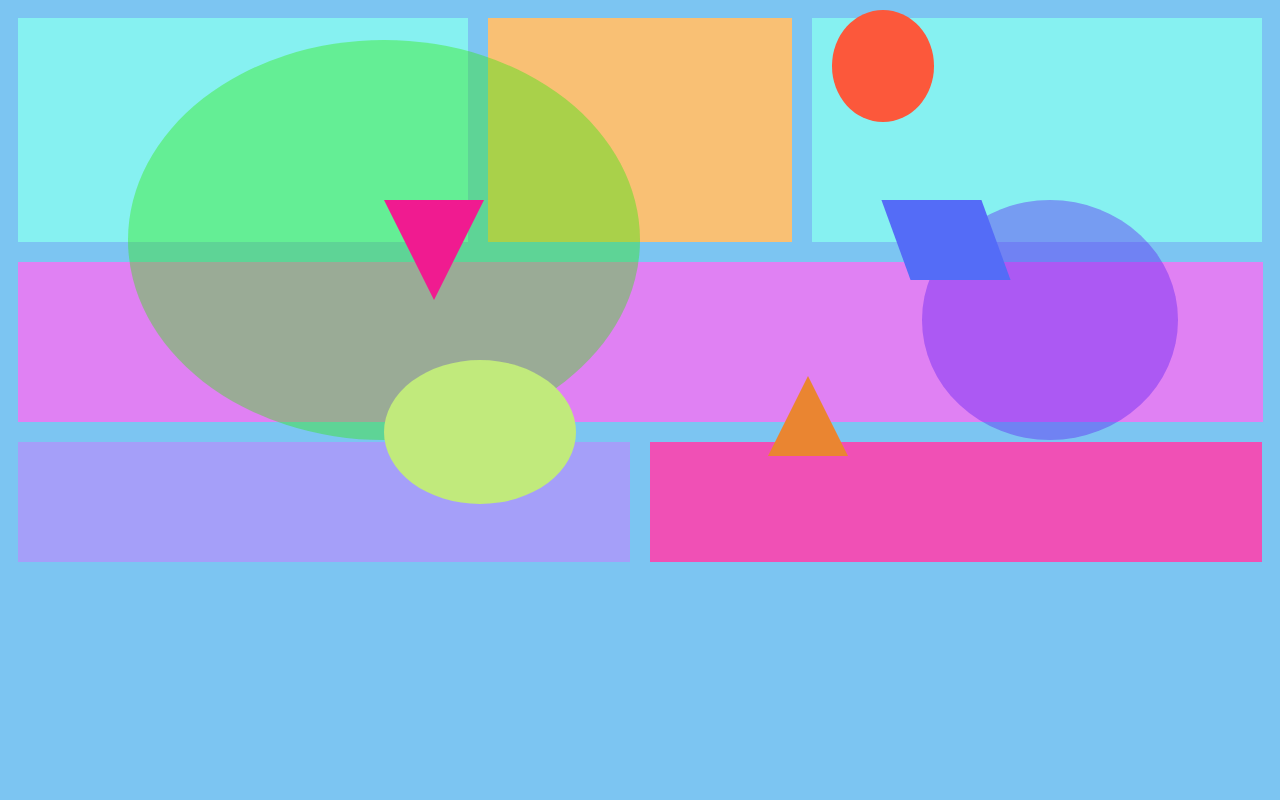
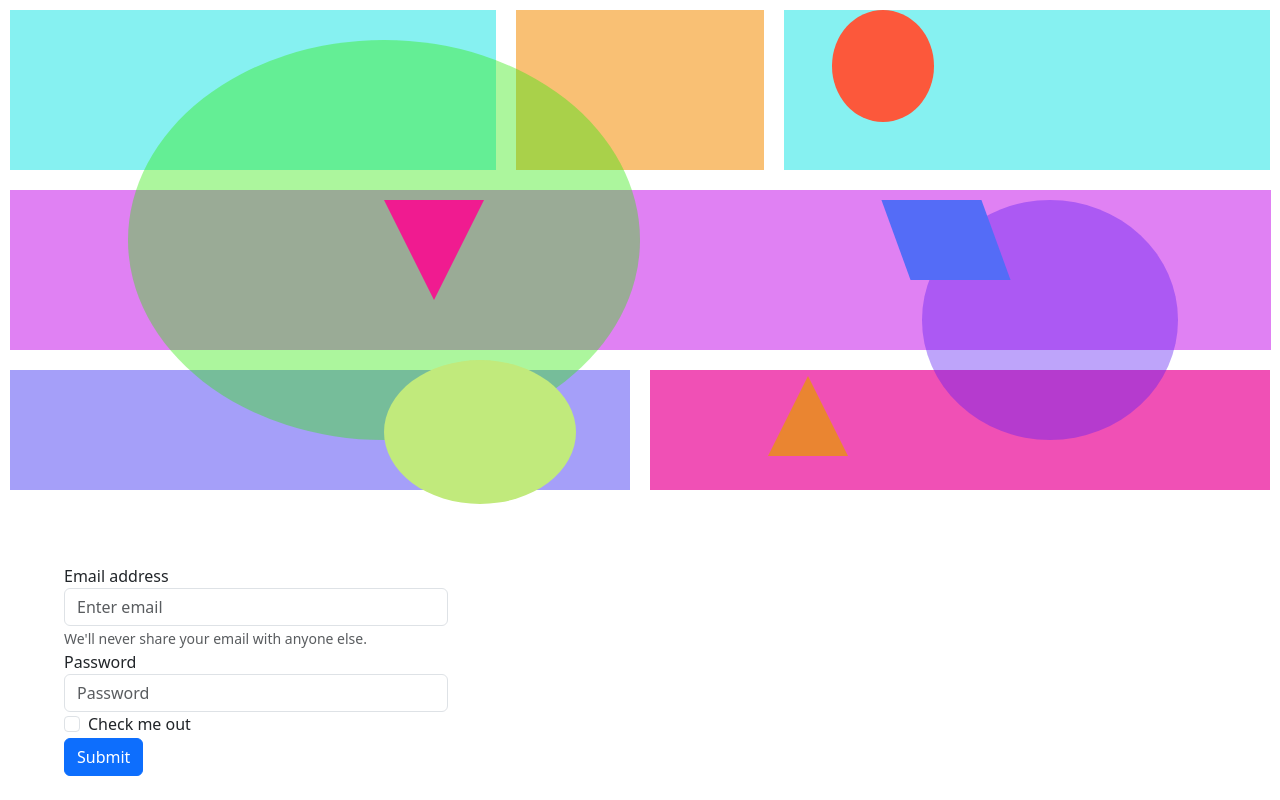
Before and after one commit to Eunjung17/Block10_paiting, a plain HTML site: page index.html in a window 1280 px wide. Drawn offline with nearby package versions, Linux system fonts and the light colour scheme.

Commit message:
second commit

```diff
--- a/index.html
+++ b/index.html
@@ -5,9 +5,11 @@
     <meta name="viewport" content="width=device-width, initial-scale=1.0">
     <title>Document</title>
     <link rel="stylesheet" href="picasso_style.css">
+    <link href="https://cdn.jsdelivr.net/npm/bootstrap@5.3.3/dist/css/bootstrap.min.css" rel="stylesheet" integrity="sha384-QWTKZyjpPEjISv5WaRU9OFeRpok6YctnYmDr5pNlyT2bRjXh0JMhjY6hW+ALEwIH" crossorigin="anonymous">
 </head>
 <body>
-    <!-- pictures, z-index = -1 -->
+
+    <!-- pictures, z-index is -1 -->
     <div class="flex-container">
         <div class="row_1_style_1" ></div>
         <div class="row_1_style_2" ></div>
@@ -30,5 +32,25 @@
         <div class="triangle_2"></div>
         <div class="parallelogram"></div>
     </div>
+
+    <!-- submit button -->
+    <div class="formSize">
+        <form>
+            <div class="form-group">
+                <label for="exampleInputEmail1">Email address</label>
+                <input type="email" class="form-control" id="exampleInputEmail1" aria-describedby="emailHelp" placeholder="Enter email">
+                <small id="emailHelp" class="form-text text-muted">We'll never share your email with anyone else.</small>
+            </div>
+            <div class="form-group">
+                <label for="exampleInputPassword1">Password</label>
+                <input type="password" class="form-control" id="exampleInputPassword1" placeholder="Password">
+            </div>
+            <div class="form-check">
+                <input type="checkbox" class="form-check-input" id="exampleCheck1">
+                <label class="form-check-label" for="exampleCheck1">Check me out</label>
+            </div>
+            <button type="submit" class="btn btn-primary">Submit</button>
+            </form>
+    </div>
 </body>
 </html>
--- a/picasso_style.css
+++ b/picasso_style.css
@@ -1,6 +1,12 @@
 body{
     background-color: rgb(213, 235, 219);
     z-index: -2;
+}
+
+.formSize{
+  width: 30%;
+  margin-top: 5%;
+  margin-left: 5%;
 }
 
 .flex-container {
```
